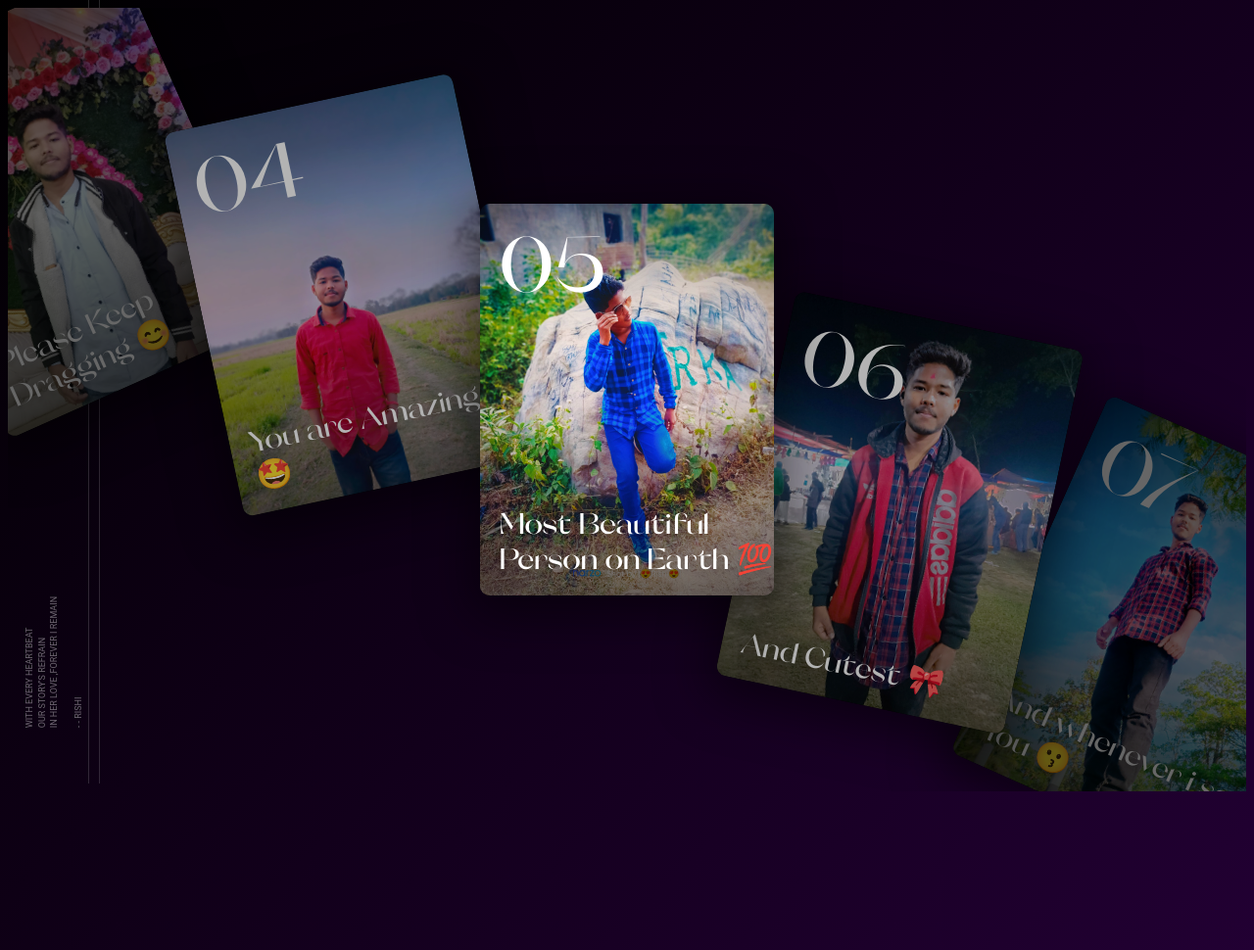
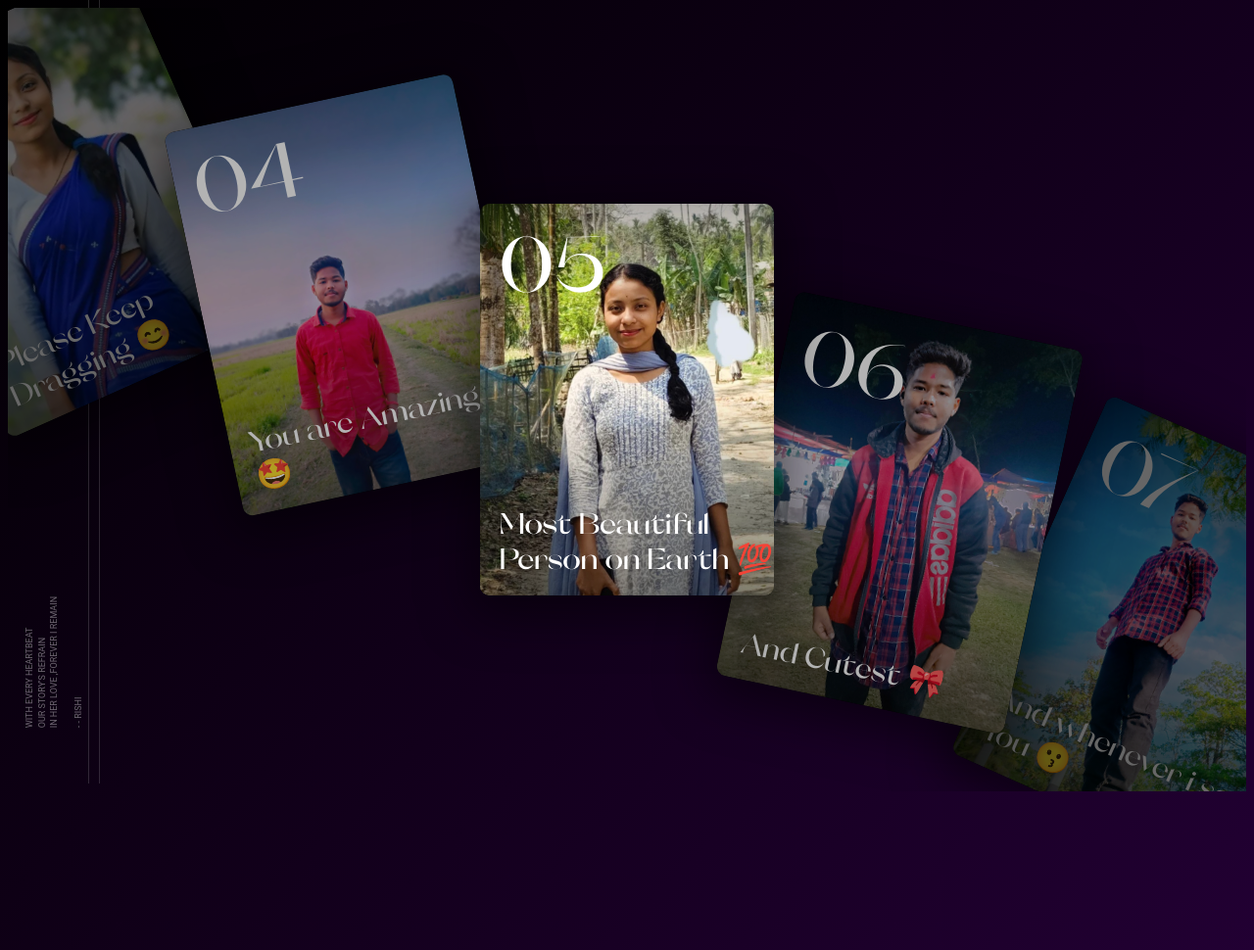
Before and after one commit to rishideka/loveonece, a plain HTML site: page index.html in a window 1280 px wide. Shown: the whole page at 98% size. Drawn offline with Linux system fonts and the light colour scheme.

Commit message:
Update index.html

```diff
--- a/index.html
+++ b/index.html
@@ -30,7 +30,7 @@
       <div class="carousel-box">
         <div class="title">Please Keep Dragging 😊 </div>
         <div class="num">03</div>
-        <img src="rishi3.jpg" />
+        <img src="HIYA 3.jpg" />
       </div>
     </div>
 
@@ -46,7 +46,7 @@
       <div class="carousel-box">
         <div class="title">Most Beautiful Person on Earth 💯</div>
         <div class="num">05</div>
-        <img src="rishi6.jpg" />
+        <img src="HIYA 2.JPG" />
       </div>
     </div>
 
```
